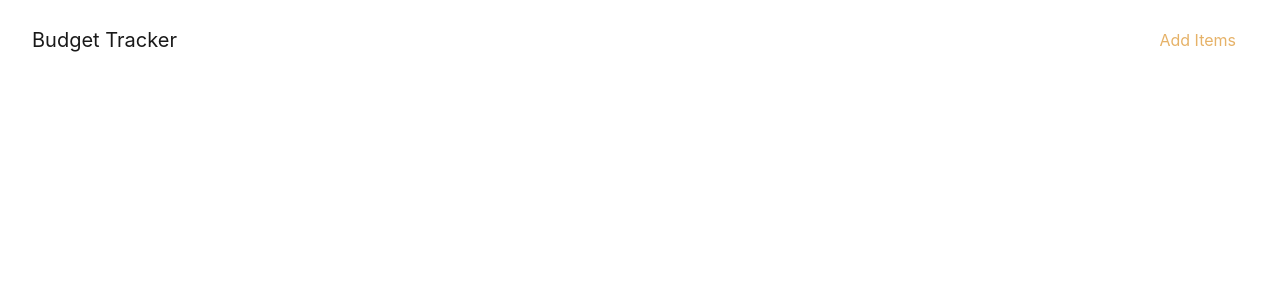
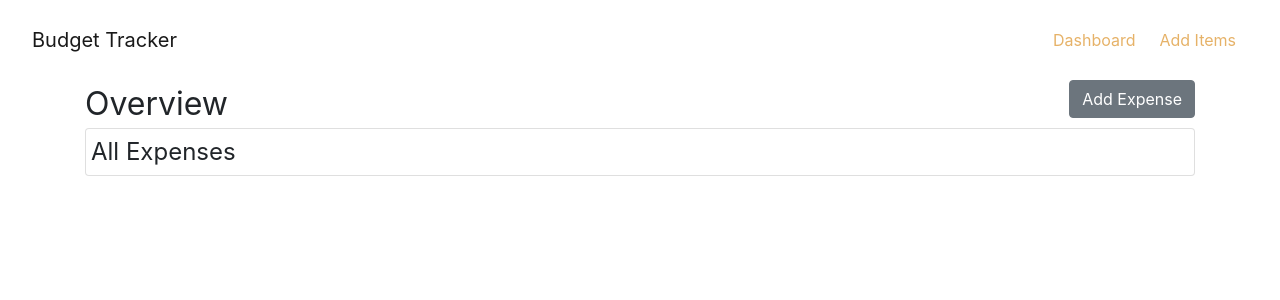
Before and after one commit to amandalincs/budget-tracker, a React (Create React App) app in the folder budget-tracker/: page /dashboard in a window 1280 px wide. Shown: the top 300 px of the page. Built offline with nearby package versions, Linux system fonts and the light colour scheme.

Commit message:
redirect to dashbaord after adding items

```diff
--- a/budget-tracker/src/App.js
+++ b/budget-tracker/src/App.js
@@ -14,7 +14,7 @@ import AddItems from './components/Pages/AddItems'
           <MainNav />
 
           <Switch>
-            {/* <Route exact path="/" component={Dashboard}/> */}
+            <Route exact path="/dashboard" component={Dashboard}/>
             <Route exact path="/" component={AddItems}/>
 
           </Switch>
--- a/budget-tracker/src/components/Pages/AddItems.js
+++ b/budget-tracker/src/components/Pages/AddItems.js
@@ -1,24 +1,30 @@
 import { React, useState, useEffect } from 'react'
 import { Jumbotron, Container } from 'reactstrap'
 import InputForm from '../Standard/InputForm'
-import ItemList from '../Standard/ItemList'
+import  { Redirect } from 'react-router-dom'
 
-const ALL_ITEMS = localStorage.getItem('items') ? JSON.parse(localStorage.getItem('items')) : []
+
+// const ALL_ITEMS = localStorage.getItem('items') ? JSON.parse(localStorage.getItem('items')) : []
 
 function AddItems() {
-    const [items, setItems] = useState(ALL_ITEMS);
-    const [id, setId] = useState(0);
+    const [items, setItems] = useState([]);
+    const [id, setId] = useState("");
     const [name, setName] = useState('');
     const [category, setCategory] = useState('');
     const [amount, setAmount] = useState('');
+    const [added, setAdded] = useState(false)
+
+
+    useEffect(() => {
+        let ls = JSON.parse(localStorage.getItem('items'))
+        if (ls) setItems(ls)
+    },[])
 
     const handleName = event => {
-        console.log('Name ', event.target.value)
         setName(event.target.value)
     }
 
     const handleCategory = event => {
-        console.log('Category: ', event.target.value)
         let category = event.target.value
 
         if (category !== "-- Select Category --" ||  !category) {setCategory(event.target.value)}
@@ -28,21 +34,30 @@ function AddItems() {
         }
     }
     const handleAmount = event => {
-        console.log('Amount, ', event.target.value)
         setAmount(event.target.value)
     }
 
     const handleSubmitForm = event => {
         event.preventDefault()
+        if (id === ""){
+            console.log("empty")
+            setId(Math.random().toString(36).substr(2, 9))
+        }
+
+
         if (amount > 0 && name !== "" && category !== "") {
-            const item = { id, name, category, amount }
-            console.log("ITEM", item)
-            setItems([...items, item])
-            setId(id + 1)
-            setName("")
-            setCategory("")
-            setAmount("")
-            console.log(localStorage)
+            const item = { id: '_' + Math.random().toString(36).substr(2, 9), name, category, amount }
+            console.log("Item: ", item)
+
+            setItems([items.push(item)])
+            localStorage.setItem('items', JSON.stringify(items))
+            console.log(items)
+            setAdded(true)
+            // setId("")
+            // setName("")
+            // setCategory("-- Select Category --")
+            // setAmount("")
+
         }
 
         else {
@@ -52,12 +67,14 @@ function AddItems() {
 
     const handleDeleteAllItems = () => {
         setItems([])
+        localStorage.clear()
     }
 
-    useEffect(() => {
-        localStorage.setItem('items', JSON.stringify(items))
-    }, [items])
-
+    if (added) {
+        return (
+            <Redirect to='/dashboard'  />
+        )
+    }
     return (
         <Container>
             <Jumbotron fluid>
@@ -85,7 +102,6 @@ function AddItems() {
                     handleSubmitForm={handleSubmitForm}
                     handleDeleteAllItems={handleDeleteAllItems}
                 />
-                <ItemList items={items} />
             </Jumbotron>
         </Container>
     );
--- a/budget-tracker/src/components/Pages/Dashboard.js
+++ b/budget-tracker/src/components/Pages/Dashboard.js
@@ -1,23 +1,57 @@
 import { React, useState, useEffect } from 'react'
-import { Jumbotron, Container } from 'reactstrap'
+import { Card, Button, Container } from 'reactstrap'
+import styled from 'styled-components';
 import ItemList from '../Standard/ItemList'
+import {Link} from 'react-router-dom'
 
+
+const Styles = styled.div`
+
+    .title{
+        font-size: 2rem;
+    }
+
+    .header{
+        display:flex;
+        justify-content: space-between
+    }
+
+    .data-header{
+        padding: 5px;
+        font-size: 1.5rem
+    }
+
+`;
 
 
 function Dashboard() {
 
+    const [items, setItems] = useState([])
     // const handleDeleteAllItems = () => {
     //     setItems([])
     // }
 
-    // useEffect(() => {
-    //     localStorage.setItem('items', JSON.stringify(items))
-    // }, [items])
+    useEffect(() => {
+        let ls = JSON.parse(localStorage.getItem('items'))
+        console.log(ls)
+        if (ls) setItems(ls)
+    },[])
 
     return (
-        <Container>
+        <Styles>
+            <Container>
+                <div className="header">
+                    <span className="title">Overview</span>
+                    <Link to="/"><Button>Add Expense</Button></Link>
+                </div>
 
-        </Container>
+                <Card>
+                    <div className="data-header">All Expenses</div>
+                    <ItemList items={items}></ItemList>
+                </Card>
+
+            </Container>
+        </Styles>
 
     );
 }
--- a/budget-tracker/src/components/Standard/InputForm.js
+++ b/budget-tracker/src/components/Standard/InputForm.js
@@ -2,7 +2,7 @@ import React from 'react';
 import { Form, FormGroup, Input, Label, Col, Button } from 'reactstrap';
 
 const InputForm = ({name, handleName,  category, handleCategory, amount, handleAmount, handleSubmitForm, handleDeleteAllItems}) => (
-  <Form style={{ margin: 10 }} onSubmit={handleSubmitForm}>
+  <Form style={{ margin: 10 }}>
     <FormGroup className="row">
       <Label sm={2}>
         Name
@@ -25,7 +25,7 @@ const InputForm = ({name, handleName,  category, handleCategory, amount, handleA
       </Label>
       <Col sm={4}>
 
-        <Input type="select" name="select" id="categorySelect"  onChange={handleCategory}>
+        <Input type="select" name="category" id="categorySelect"  onChange={handleCategory}>
           <option >-- Select Category --</option>
           <option>Food & Drinks</option>
           <option>Transportation</option>
@@ -53,10 +53,10 @@ const InputForm = ({name, handleName,  category, handleCategory, amount, handleA
         />
       </Col>
     </FormGroup>
-    <Button type="submit" color="primary">
+    <Button onClick={handleSubmitForm} color="primary">
       Add
     </Button>{' '}
-    <Button type="submit" color="danger" onClick={handleDeleteAllItems}>
+    <Button color="danger" onClick={handleDeleteAllItems}>
       Delete Items
     </Button>
   </Form>
--- a/budget-tracker/src/components/Standard/Navigation.js
+++ b/budget-tracker/src/components/Standard/Navigation.js
@@ -51,7 +51,7 @@ const MainNav = () => {
                 <Navbar.Collapse id="basic-navbar-nav">
                     <Nav className="ml-auto nav">
 
-                        {/* <Link to="/">Dashboard</Link> */}
+                        <Link to="/dashboard">Dashboard</Link>
                         <Link to="/">Add Items</Link>
 
 
```
Also changed, not shown: 1 other file (tests, documents, lock files or other folders).
